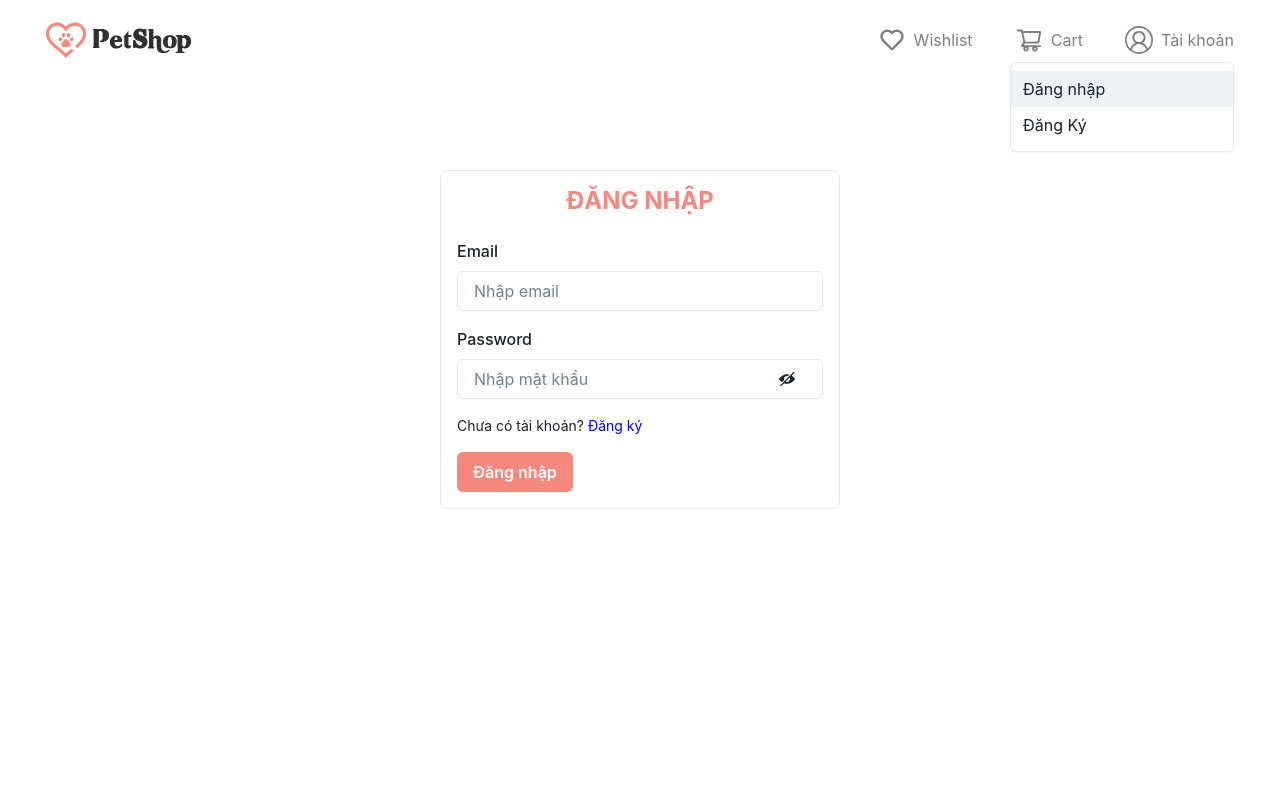
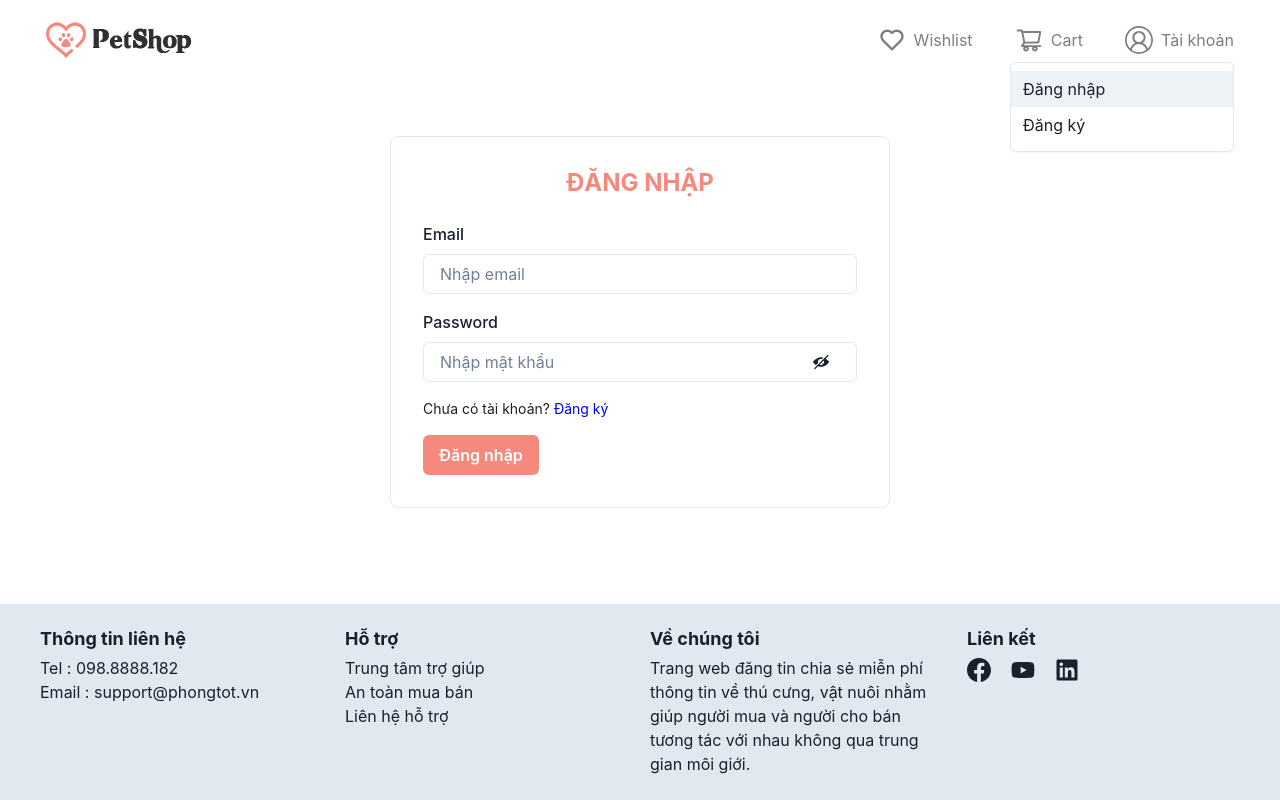
Before and after one commit to jj50cm/petmart_frontend, a React (Vite) app: page /login in a window 1280 px wide. Both pictures are taken after a click on the button "Tài khoản". Built offline with nearby package versions, Linux system fonts and the light colour scheme.

Commit message:
completed footer

```diff
--- a/src/components/Account.jsx
+++ b/src/components/Account.jsx
@@ -6,11 +6,17 @@ import {
    MenuList,
    Portal,
    Text,
+   Link,
 } from "@chakra-ui/react";
 import { Icon } from "@chakra-ui/react";
 import { VscAccount } from "react-icons/vsc";
+import { Link as ReactLink } from "react-router-dom";
 
 const Account = () => {
+   const accountLinks = [
+      { text: "Đăng nhập", path: "/login" },
+      { text: "Đăng ký", path: "/register" },
+   ];
    return (
       <Menu>
          <MenuButton>
@@ -21,8 +27,15 @@ const Account = () => {
          </MenuButton>
          <Portal>
             <MenuList>
-               <MenuItem>Đăng nhập</MenuItem>
-               <MenuItem>Đăng Ký</MenuItem>
+               {accountLinks.map((link) => {
+                  return (
+                     <MenuItem key={link.text}>
+                        <Link as={ReactLink} to={link.path}>
+                           {link.text}
+                        </Link>
+                     </MenuItem>
+                  );
+               })}
             </MenuList>
          </Portal>
       </Menu>
--- a/src/components/Products/Pagination.jsx
+++ b/src/components/Products/Pagination.jsx
@@ -27,7 +27,7 @@ const Pagination = ({ currentPage, totalPages, onPageChange }) => {
 
    const pages = pagesArray.slice(startPage - 1, endPage);
    return (
-      <Flex alignItems="center" justifyContent="center" my="6">
+      <Flex alignItems="center" justifyContent="center" mt={"40px"}>
          <Box mr="4">
             <Text fontSize="sm">
                Page {currentPage} of {totalPages}
--- /dev/null
+++ b/src/layouts/Footer.jsx
@@ -0,0 +1,86 @@
+import {
+   Box,
+   Container,
+   Flex,
+   Grid,
+   GridItem,
+   Heading,
+   Icon,
+   Link,
+   Text,
+} from "@chakra-ui/react";
+import React from "react";
+
+import { BsFacebook } from "react-icons/bs";
+import { FaYoutube, FaLinkedin } from "react-icons/fa";
+
+const Footer = () => {
+   const support = ["Trung tâm trợ giúp", "An toàn mua bán", "Liên hệ hỗ trợ"];
+   const socialLinks = [BsFacebook, FaYoutube, FaLinkedin];
+
+   return (
+      <Box bg={"gray.200"} padding={"24px"} mt={"40px"} as={"footer"}>
+         <Container maxW={"container.xl"}>
+            <Grid
+               templateColumns={{
+                  base: "repeat(1, 1fr)",
+                  sm: "repeat(2, 1fr)",
+                  md: "repeat(3, 1fr)",
+                  lg: "repeat(4, 1fr)",
+               }}
+               columnGap={"20px"}
+            >
+               <GridItem>
+                  <Heading as={"h4"} fontSize={"18px"} mb="6px">
+                     Thông tin liên hệ
+                  </Heading>
+                  <Text>Tel : 098.8888.182</Text>
+                  <Text>Email : support@phongtot.vn</Text>
+               </GridItem>
+               <GridItem>
+                  <Heading as={"h4"} fontSize={"18px"} mb="6px">
+                     Hỗ trợ
+                  </Heading>
+                  <Flex flexDirection={"column"} columnGap={"8px"}>
+                     {support.map((item) => {
+                        return <Link key={item}>{item}</Link>;
+                     })}
+                  </Flex>
+               </GridItem>
+               <GridItem>
+                  <Heading as={"h4"} fontSize={"18px"} mb="6px">
+                     Về chúng tôi
+                  </Heading>
+                  <Text>
+                     Trang web đăng tin chia sẻ miễn phí thông tin về thú cưng,
+                     vật nuôi nhằm giúp người mua và người cho bán tương tác với
+                     nhau không qua trung gian môi giới.
+                  </Text>
+               </GridItem>
+               <GridItem ml={"12px"}>
+                  <Heading as={"h4"} fontSize={"18px"} mb="6px">
+                     Liên kết
+                  </Heading>
+                  <Flex mt={"8px"} columnGap={"20px"}>
+                     {socialLinks.map((item) => {
+                        return (
+                           <Link key={item}>
+                              <Icon
+                                 as={item}
+                                 _hover={{
+                                    color: "pink.500",
+                                 }}
+                                 boxSize={6}
+                              ></Icon>
+                           </Link>
+                        );
+                     })}
+                  </Flex>
+               </GridItem>
+            </Grid>
+         </Container>
+      </Box>
+   );
+};
+
+export default Footer;
--- a/src/layouts/Hero.jsx
+++ b/src/layouts/Hero.jsx
@@ -4,7 +4,7 @@ import React from "react";
 const Hero = () => {
    return (
       <Box
-         height={"100%"}
+         height={"calc(100vh - 84px)"}
          bgImage="url('./images/slide-2.png')"
          bgPosition="center"
          bgSize={"cover"}
--- a/src/layouts/Products.jsx
+++ b/src/layouts/Products.jsx
@@ -5,7 +5,7 @@ import ProductList from "../components/Products/ProductList";
 
 const Products = () => {
    return (
-      <Box pt={"26px"} px={"12"}>
+      <Box pt={"26px"} px={"12"} h={"100%"}>
          <Heading
             as={"h3"}
             textAlign={"center"}
--- a/src/layouts/RootLayout.jsx
+++ b/src/layouts/RootLayout.jsx
@@ -2,13 +2,19 @@ import React from "react";
 import Header from "./Header";
 import { Outlet } from "react-router-dom";
 import { Box, Flex } from "@chakra-ui/react";
+import Footer from "./Footer";
 
 const RootLayout = () => {
    return (
-      <Box h={"100vh"}>
+      <Flex
+         flexDirection={"column"}
+         minHeight={"100vh"}
+         justifyContent={"space-between"}
+      >
          <Header />
          <Outlet />
-      </Box>
+         <Footer />
+      </Flex>
    );
 };
 
--- a/src/pages/HomePage.jsx
+++ b/src/pages/HomePage.jsx
@@ -5,7 +5,7 @@ import Products from "../layouts/Products";
 
 const HomePage = () => {
    return (
-      <Box as="main" height={"calc(100vh - 84px)"}>
+      <Box as="main">
          <Hero />
          <Products />
       </Box>
--- a/src/pages/LoginPage.jsx
+++ b/src/pages/LoginPage.jsx
@@ -1,4 +1,4 @@
-import { ViewIcon, ViewOffIcon } from '@chakra-ui/icons';
+import { ViewIcon, ViewOffIcon } from "@chakra-ui/icons";
 import {
    Box,
    Button,
@@ -11,45 +11,39 @@ import {
    Input,
    InputGroup,
    InputRightElement,
-    Text
-}
-    from '@chakra-ui/react';
-import { Field, Form, Formik, useFormik } from 'formik';
-import * as Yup from 'yup';
-import axios from 'axios';
-import React from 'react';
+   Text,
+} from "@chakra-ui/react";
+import { Field, Form, Formik, useFormik } from "formik";
+import * as Yup from "yup";
+import axios from "axios";
+import React from "react";
 
 const LoginPage = () => {
    const [show, setShow] = React.useState(false);
    const handleClick = () => setShow(!show);
 
    const validationSchema = Yup.object().shape({
-        email: Yup
-            .string()
+      email: Yup.string()
          .required("Vui lòng nhập Email")
-            .matches(/^([a-zA-Z0-9_\.\-])+\@(([a-zA-Z0-9\-])+\.)+([a-zA-Z0-9]{2,4})+$/,
-                "Email phải đúng định dạng"),
-        password: Yup
-            .string()
+         .matches(
+            /^([a-zA-Z0-9_\.\-])+\@(([a-zA-Z0-9\-])+\.)+([a-zA-Z0-9]{2,4})+$/,
+            "Email phải đúng định dạng"
+         ),
+      password: Yup.string()
          .required("Vui lòng nhập Mật khẩu")
-            .min(8, "Mật khẩu cần ít nhất 8 ký tự")
+         .min(8, "Mật khẩu cần ít nhất 8 ký tự"),
    });
 
    return (
-        <Flex
-            justifyContent={"center"}
-            alignItems={"center"}
-            pt={"7%"}
+      <Flex justifyContent={"center"} alignItems={"center"}>
+         <Box w="500px" p={8} borderWidth="1px" borderRadius="lg">
+            <Flex justifyContent={"center"}>
+               <Heading
+                  color={"#f5897e"}
+                  as={"h1"}
+                  fontSize={"24px"}
+                  pb={"24px"}
                >
-            <Box
-                w="400px"
-                p={4}
-                borderWidth="1px"
-                borderRadius="lg"
-
-            >
-                <Flex justifyContent={'center'}>
-                    <Heading color={"#f5897e"} as={"h1"} fontSize={"24px"} pb={"24px"}>
                   ĐĂNG NHẬP
                </Heading>
             </Flex>
@@ -57,10 +51,10 @@ const LoginPage = () => {
             <Formik
                initialValues={{
                   email: "",
-                        password: ""
+                  password: "",
                }}
                onSubmit={async (values) => {
-                        console.log(values)
+                  console.log(values);
                   try {
                      const response = await axios.post("", values);
                      console.log(response);
@@ -72,43 +66,64 @@ const LoginPage = () => {
             >
                {(props) => (
                   <Form>
-                            <Field name='email'>
-                                {({ field, form }) =>
-                                    <FormControl isInvalid={form.errors.email && form.touched.email} mb={4}>
+                     <Field name="email">
+                        {({ field, form }) => (
+                           <FormControl
+                              isInvalid={
+                                 form.errors.email && form.touched.email
+                              }
+                              mb={4}
+                           >
                               <FormLabel>Email</FormLabel>
-                                        <Input {...field} placeholder='Nhập email' />
-                                        <FormErrorMessage>{form.errors.email}</FormErrorMessage>
+                              <Input {...field} placeholder="Nhập email" />
+                              <FormErrorMessage>
+                                 {form.errors.email}
+                              </FormErrorMessage>
                            </FormControl>
-                                }
+                        )}
                      </Field>
 
-                            <Field name='password'>
+                     <Field name="password">
                         {({ field, form }) => (
-                                    <FormControl isInvalid={form.errors.password && form.touched.password} mb={4}>
+                           <FormControl
+                              isInvalid={
+                                 form.errors.password && form.touched.password
+                              }
+                              mb={4}
+                           >
                               <FormLabel>Password</FormLabel>
                               <InputGroup>
-                                            <Input {...field}
-                                                type={show ? 'text' : 'password'}
-                                                placeholder='Nhập mật khẩu' />
+                                 <Input
+                                    {...field}
+                                    type={show ? "text" : "password"}
+                                    placeholder="Nhập mật khẩu"
+                                 />
                                  <InputRightElement width={"4.5rem"}>
                                     <IconButton
                                        h={"1.75rem"}
                                        aria-label="Hiển thị"
                                        bg={"white"}
-                                                    icon={show ? <ViewIcon /> : <ViewOffIcon />}
+                                       icon={
+                                          show ? <ViewIcon /> : <ViewOffIcon />
+                                       }
                                        onClick={handleClick}
                                     />
                                  </InputRightElement>
                               </InputGroup>
 
-                                        <FormErrorMessage>{form.errors.password}</FormErrorMessage>
+                              <FormErrorMessage>
+                                 {form.errors.password}
+                              </FormErrorMessage>
                            </FormControl>
                         )}
                      </Field>
 
                      <Text mt={"4"} fontSize={"sm"}>
                         Chưa có tài khoản?
-                                <a href="/register" style={{ color: "#0000ff" }}> Đăng ký</a>
+                        <a href="/register" style={{ color: "#0000ff" }}>
+                           {" "}
+                           Đăng ký
+                        </a>
                      </Text>
 
                      <Button
@@ -123,10 +138,8 @@ const LoginPage = () => {
                   </Form>
                )}
             </Formik>
-
          </Box>
       </Flex>
-
    );
 };
 
```
Also changed, not shown: src/components/Products/FilterProducts.jsx (+1 -8 lines). Lines whose indentation alone changed are shown as unchanged.
